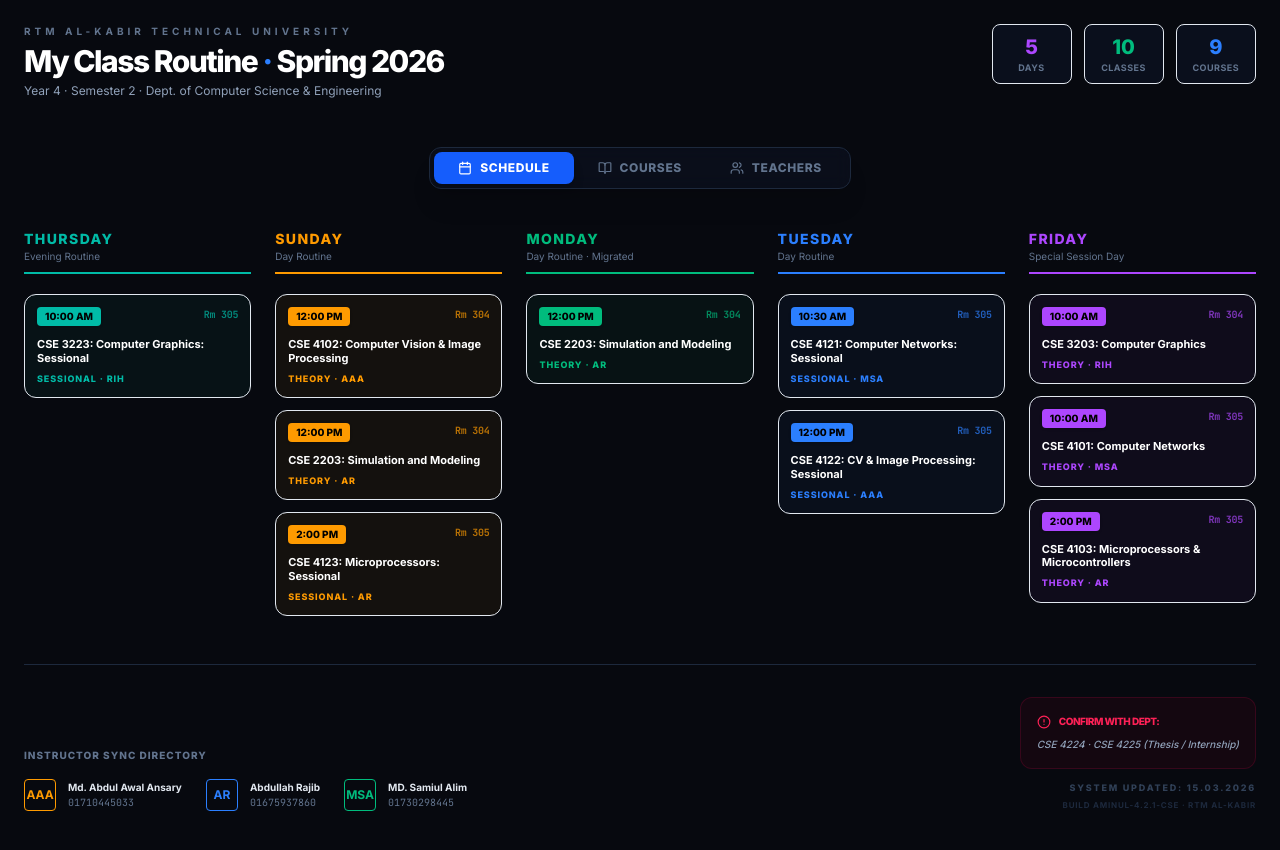
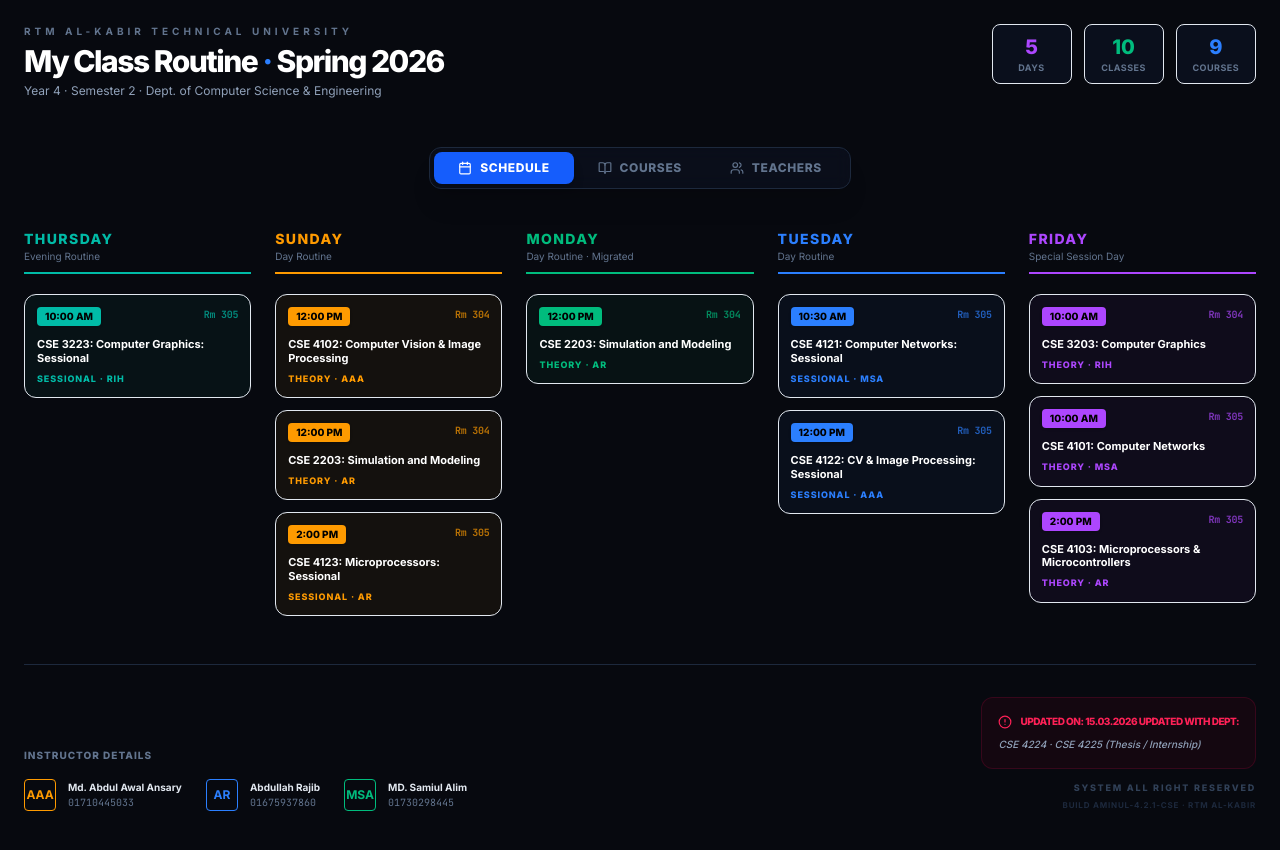
Before and after one commit to aminul-12/routine-, a React (Vite) app: page / in a window 1280 px wide. Shown: the top 850 px of the page. Built offline with nearby package versions, Linux system fonts and the light colour scheme.

Commit message:
Update App.tsx

```diff
--- a/src/App.tsx
+++ b/src/App.tsx
@@ -296,7 +296,7 @@ export default function App() {
       {/* ── FOOTER ── */}
       <footer className="mt-12 border-t border-slate-800 pt-8 max-w-7xl mx-auto w-full flex flex-col md:flex-row justify-between items-end gap-6 pb-8">
         <div className="flex-1">
-          <p className="text-[10px] uppercase tracking-widest text-slate-500 font-black mb-4">Instructor Sync Directory</p>
+          <p className="text-[10px] uppercase tracking-widest text-slate-500 font-black mb-4">Instructor details </p>
           <div className="flex flex-wrap gap-6">
             {Object.entries(teachers).slice(0, 3).map(([code, t]) => (
               <div key={code} className="flex items-center gap-3">
@@ -313,12 +313,12 @@ export default function App() {
         <div className="flex flex-col items-end gap-3 w-full md:w-auto">
           <div className="bg-rose-950/20 border border-rose-900/30 p-4 rounded-xl w-full max-w-xs group hover:bg-rose-950/30 transition-all">
             <div className="flex items-center gap-2 mb-2 text-rose-500 font-black text-[10px] uppercase tracking-tighter">
-              <AlertCircle size={14} /> Confirm with Dept:
+              <AlertCircle size={14} /> Updated on: 15.03.2026 updated with Dept:
             </div>
             <p className="text-[10px] text-slate-400 font-medium italic">CSE 4224 · CSE 4225 (Thesis / Internship)</p>
           </div>
           <div className="flex flex-col items-end">
-            <p className="text-[9px] font-black uppercase tracking-[0.2em] text-slate-700">System Updated: 15.03.2026</p>
+            <p className="text-[9px] font-black uppercase tracking-[0.2em] text-slate-700">System all right reserved</p>
             <p className="text-[8px] text-slate-800 mt-1 uppercase font-bold tracking-widest">Build Aminul-4.2.1-CSE · RTM Al-Kabir</p>
           </div>
         </div>
```
